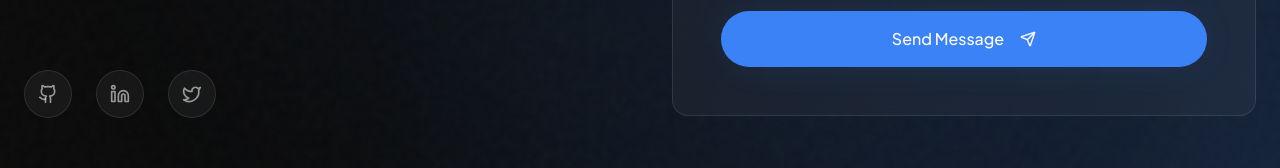
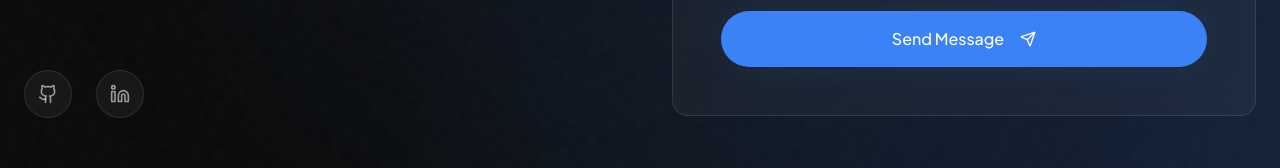
Before and after one commit to prasannakumar6672/my-portiflio-website, a Next.js app: page / in a window 1280 px wide. Shown: the part 5332-5500 px from the top of the page. Built offline with nearby package versions, Linux system fonts and the light colour scheme.

Commit message:
updated version of website

```diff
--- a/src/app/layout.tsx
+++ b/src/app/layout.tsx
@@ -39,12 +39,6 @@ export const metadata: Metadata = {
     locale: "en_US",
     url: "https://alexvance.dev",
     siteName: `${personalInfo.name} Portfolio`,
-    images: ["/og-image.png"],
-  },
-  twitter: {
-    card: "summary_large_image",
-    title: `${personalInfo.name} — Portfolio`,
-    description: personalInfo.bio,
     images: ["/og-image.png"],
   },
   robots: {
--- a/src/components/sections/Contact.tsx
+++ b/src/components/sections/Contact.tsx
@@ -2,7 +2,7 @@
 
 import { useState } from "react";
 import { motion } from "framer-motion";
-import { Send, Mail, MapPin, Phone, Github, Linkedin, Twitter, CheckCircle2 } from "lucide-react";
+import { Send, Mail, MapPin, Phone, Github, Linkedin, CheckCircle2 } from "lucide-react";
 import { Button } from "../ui/Button";
 import { Card } from "../ui/Card";
 import { personalInfo } from "@/lib/data";
@@ -73,7 +73,7 @@ export const Contact = () => {
                         <div className="flex gap-6 pt-6">
                             <a href={personalInfo.socials.github} className="w-12 h-12 glass rounded-full flex items-center justify-center text-foreground/60 hover:text-foreground hover:border-accent/50 transition-all"><Github size={20} /></a>
                             <a href={personalInfo.socials.linkedin} className="w-12 h-12 glass rounded-full flex items-center justify-center text-foreground/60 hover:text-foreground hover:border-accent/50 transition-all"><Linkedin size={20} /></a>
-                            <a href={personalInfo.socials.twitter} className="w-12 h-12 glass rounded-full flex items-center justify-center text-foreground/60 hover:text-foreground hover:border-accent/50 transition-all"><Twitter size={20} /></a>
+
                         </div>
                     </div>
 
```
